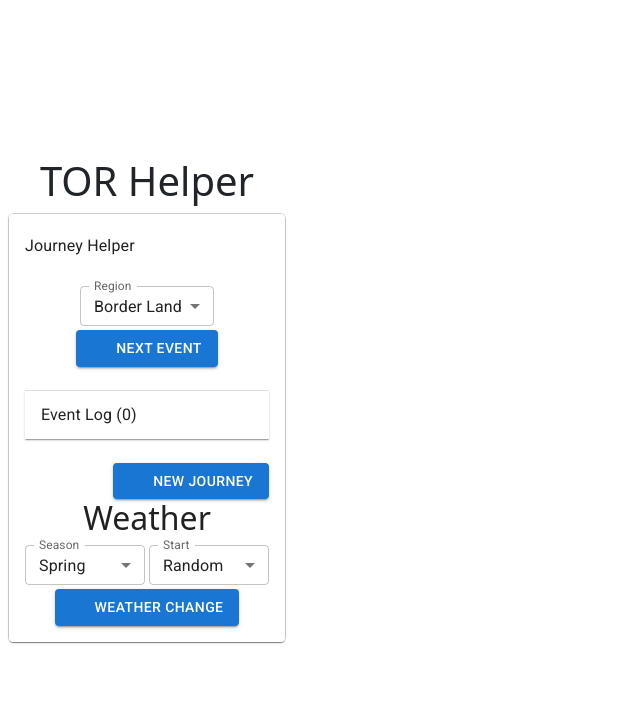
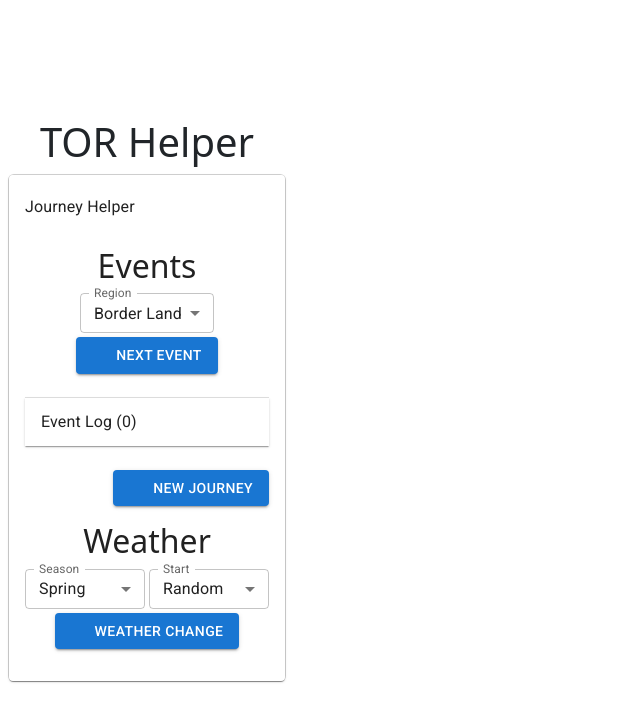
Before and after one commit to doana/tor-helper, a React (Vite) app: page / in a window 1280 px wide. Both pictures are taken after a click on the button "Journey Helper". Shown: the top 722 px of the page, without its empty margins (0-640 px from the left). Built offline with nearby package versions, Linux system fonts and the light colour scheme; some icons are missing.

Commit message:
Design tweaks

```diff
--- a/src/App.css
+++ b/src/App.css
@@ -1,3 +1,31 @@
+.card {
+  max-width: 500px;
+}
+
+#journey-content .tool {
+  margin-bottom: 1rem;
+}
+
+.journey-event,
+.weather-event {
+  margin-top: 1rem;
+}
+
+#log-content .journey-event {
+  margin-top: 0px;
+  border-bottom: 1px solid #CCC;
+  padding: 1rem 0px;
+}
+
+#log-content .journey-event:last-child {
+  border-bottom: none;
+}
+
+#log-content {
+  max-height: 20rem;
+  overflow-y: auto;
+}
+
 .condition {
   text-transform: capitalize;
 }
--- a/src/App.tsx
+++ b/src/App.tsx
@@ -33,6 +33,7 @@ function App() {
             <Typography component="span">Journey Helper</Typography>
           </AccordionSummary>
           <AccordionDetails>
+            <h2 className="text-center">Events</h2>
             <JourneyEventGenerator />
             <h2 className="text-center">Weather</h2>
             <WeatherGenerator />
--- a/src/components/JourneyEventGenerator.tsx
+++ b/src/components/JourneyEventGenerator.tsx
@@ -101,13 +101,9 @@ const JourneyEventGenerator: React.FC = () => {
    * Generates a random event, updates the current event state, and adds the event to the log.
    */
   const handleRandomize = () => {
-    console.log(log.length)
-    console.log({log});
     const event = getRandomEvent();
     setCurrentEvent(event);
     setLog((prev => [event, ...prev]));
-    console.log(log.length)
-    console.log({log});
   };
 
   /**
--- a/src/components/WeatherEvent.tsx
+++ b/src/components/WeatherEvent.tsx
@@ -13,7 +13,7 @@ const WeatherEvent: React.FC<WeatherEventProps> = ({ condition, description, eff
   }
 
   return (
-    <div className="journey-event d-flex flex-column">
+    <div className="weather-event d-flex flex-column">
       <span className="property d-flex flex-row gap-2">
         <span className="label fw-bold">Description:</span>
 
--- a/src/components/WeatherGenerator.tsx
+++ b/src/components/WeatherGenerator.tsx
@@ -1,5 +1,5 @@
 import React, { useState } from 'react';
-import CasinoIcon from '@mui/icons-material/Casino';
+import CloudIcon from '@mui/icons-material/Cloud';
 import {Button, InputLabel, Select, MenuItem, FormControl} from '@mui/material'
 import type { SelectChangeEvent } from '@mui/material/Select';
 
@@ -112,7 +112,7 @@ const WeatherGenerator: React.FC = () => {
   }
 
   return (
-    <div>
+    <div className="tool weather-generator">
       <div id="journey-form" className="d-flex flex-column justify-content-center align-items-center flex-grow-1 gap-1">
         <span className="region-wrapper d-flex flex-row align-items-center gap-1">
           <FormControl size="small" sx={{ minWidth: 120 }}>
@@ -150,7 +150,7 @@ const WeatherGenerator: React.FC = () => {
           </FormControl>
 
         </span>
-        <Button variant="contained" onClick={handleRandomize} startIcon={<CasinoIcon />}>
+        <Button variant="contained" onClick={handleRandomize} startIcon={<CloudIcon />}>
           Weather Change
         </Button>
       </div>
```
